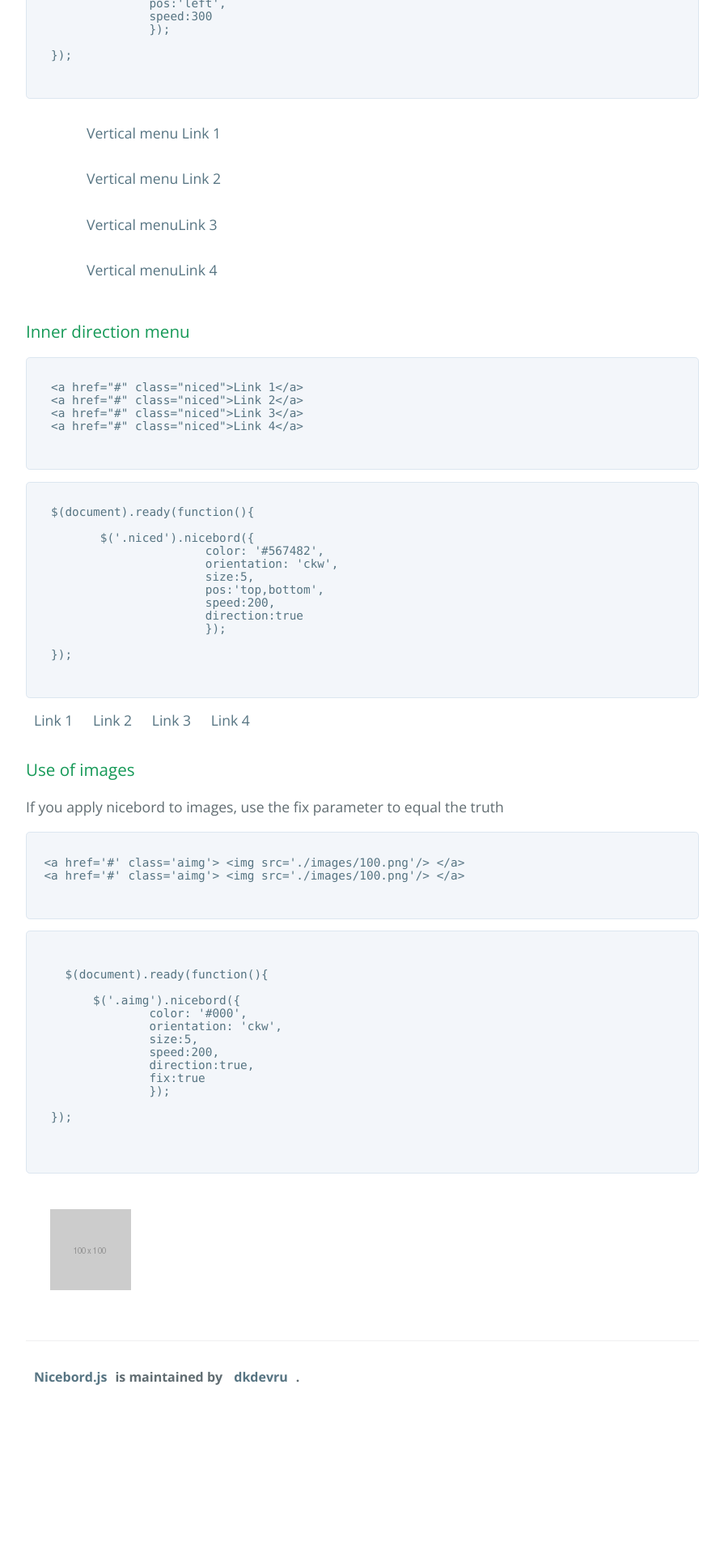
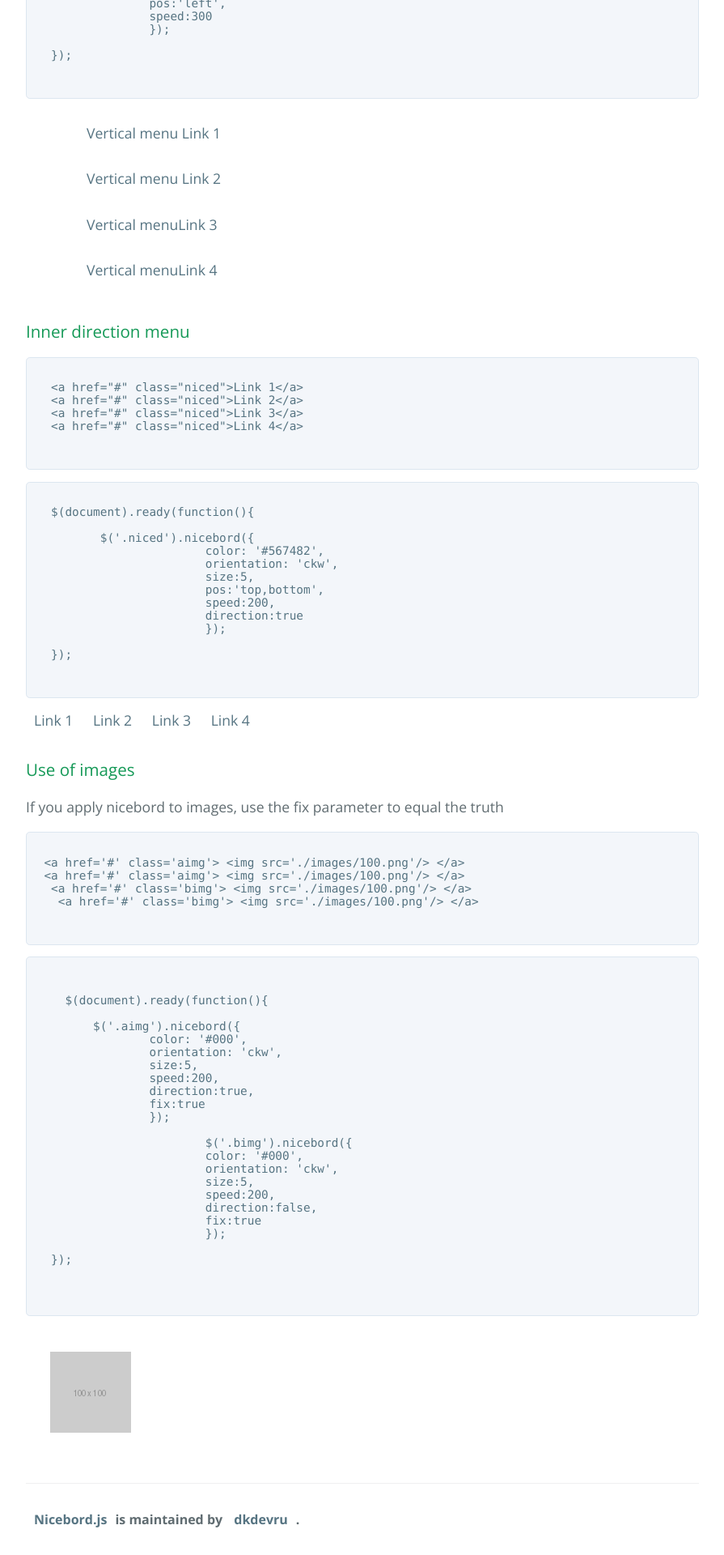
Before and after one commit to dkdevru/nicebord, a Jekyll site: the page built from index.html, in a window 1280 px wide. Shown: the part 2825-4745 px from the top of the page at 81% size, without its empty margins (192-1087 px from the left). Built offline with Jekyll 4.4.1, drawn with Linux system fonts in a browser that asks for light colours; the list of posts is cut into pages by our own code; before the commit the page ends 4569 px from its top, so only the background shows below that.

Commit message:
adding some examples

```diff
--- a/index.html
+++ b/index.html
@@ -219,6 +219,8 @@ If you apply nicebord to images, use the fix parameter to equal the truth
   <code class="html">
  &lt;a href='#' class='aimg'> &lt;img src='./images/100.png'/> &lt;/a>
  &lt;a href='#' class='aimg'> &lt;img src='./images/100.png'/> &lt;/a>
+  &lt;a href='#' class='bimg'> &lt;img src='./images/100.png'/> &lt;/a>
+   &lt;a href='#' class='bimg'> &lt;img src='./images/100.png'/> &lt;/a>
   </code>
   </pre>
 
@@ -236,6 +238,15 @@ If you apply nicebord to images, use the fix parameter to equal the truth
 		fix:true
 		});
 
+			$('.bimg').nicebord({
+			color: '#000',
+			orientation: 'ckw',
+			size:5,
+			speed:200,
+			direction:false,
+			fix:true
+			});
+
   });
 
   </code>
@@ -244,11 +255,19 @@ If you apply nicebord to images, use the fix parameter to equal the truth
   <div class='row' style='overflow:auto;'>
 <a href='#' class='aimg'><img src='./images/100.png'/></a>
 <a href='#' class='aimg'><img src='./images/100.png'/></a>
+<a href='#' class='bimg'><img src='./images/100.png'/></a>
+<a href='#' class='bimg'><img src='./images/100.png'/></a>
 </div>
 <div style='clear:both;'/>
 
 <style type="text/css">
 .aimg
+{
+float:left;
+margin:10px;
+}
+
+.bimg
 {
 float:left;
 margin:10px;
@@ -294,6 +313,15 @@ margin:10px;
 			fix:true
 			});
 
+	 $('.bimg').nicebord({
+			color: '#000',
+			orientation: 'ckw',
+			size:5,
+			speed:200,
+			direction:false,
+			fix:true
+			});
+
 
   });
   </script>
```
